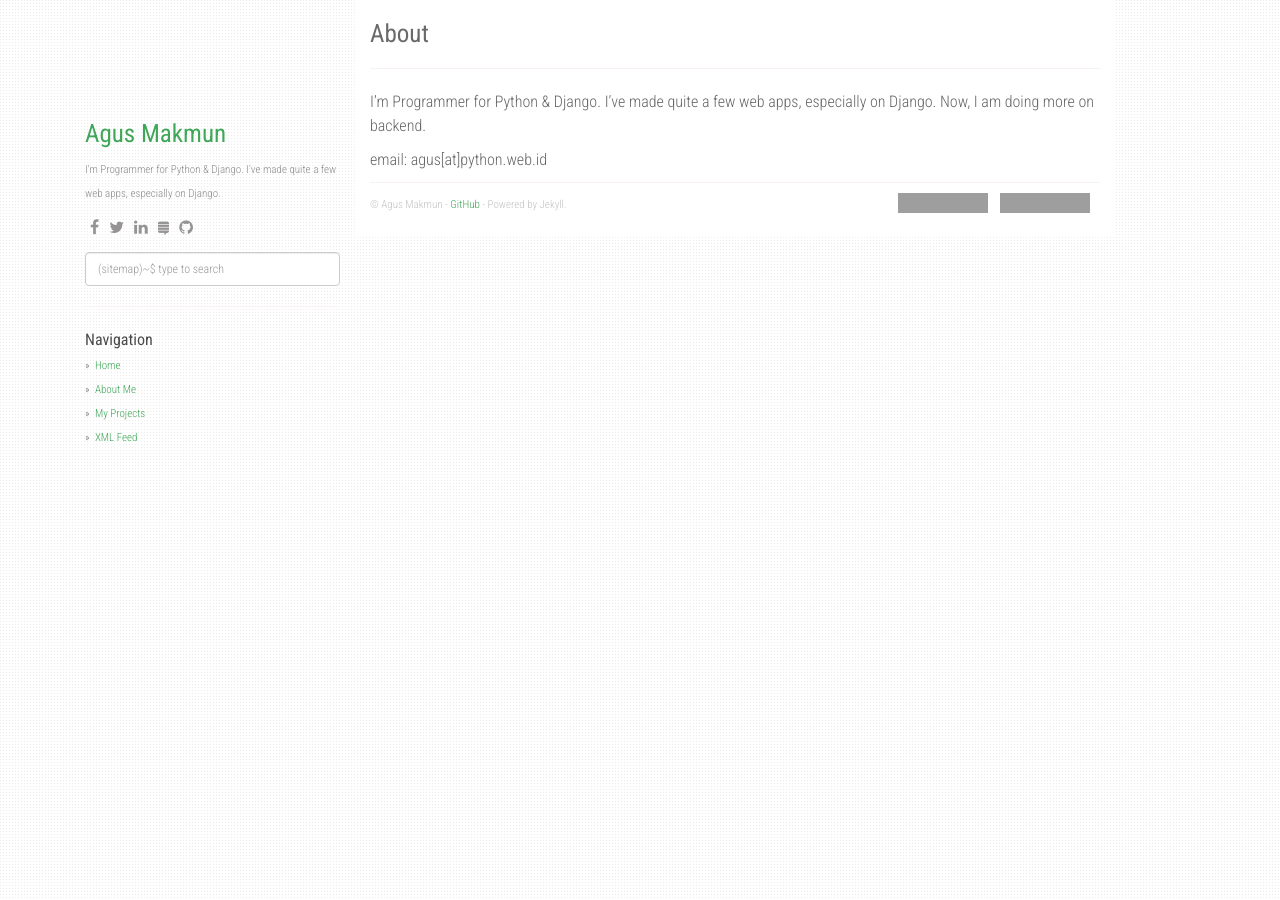
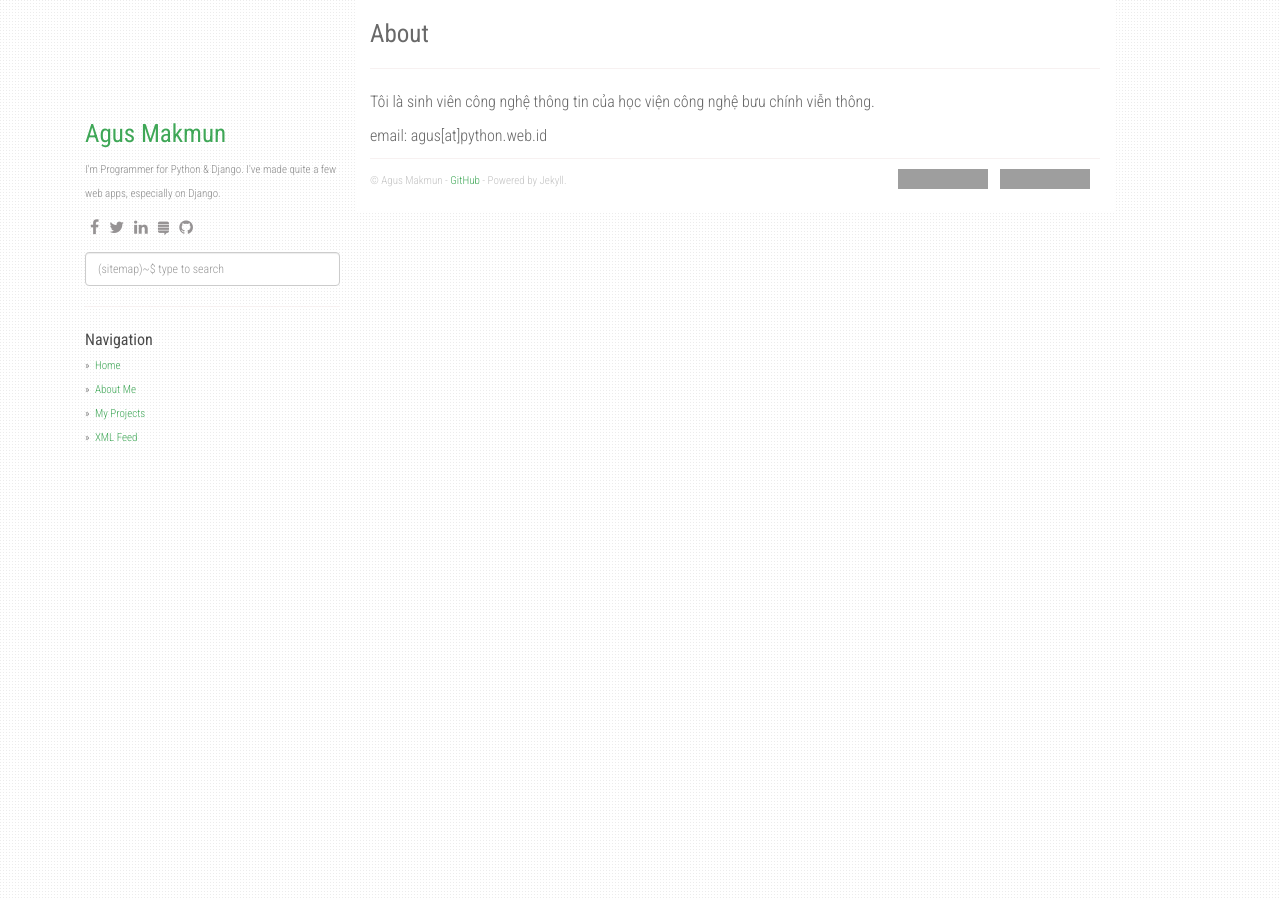
Before and after one commit to agusmakmun/agusmakmun.github.io, a Jekyll site: the page built from about.md, in a window 1280 px wide. Built offline with Jekyll 4.4.1, drawn with Linux system fonts in a browser that asks for light colours; nearby versions of some CDN libraries; grey boxes are pictures that could not be loaded.

Commit message:
Update about.md

```diff
--- a/about.md
+++ b/about.md
@@ -4,6 +4,6 @@
 permalink: /about/
 ---
 
-I'm Programmer for Python & Django. I've made quite a few web apps, especially on Django. Now, I am doing more on backend.
+Tôi là sinh viên công nghệ thông tin của học viện công nghệ bưu chính viễn thông.
 
 email: agus[at]python.web.id
```
